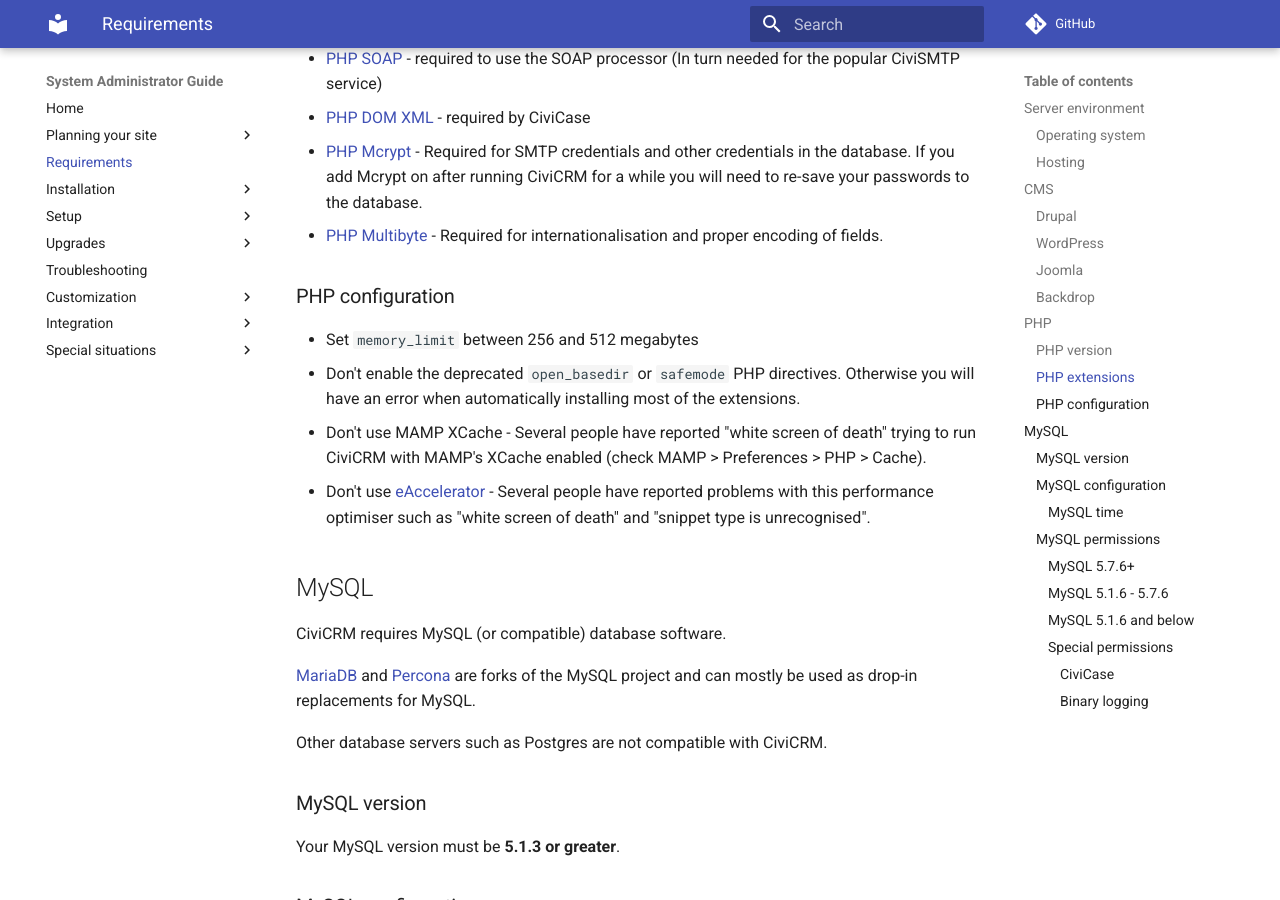
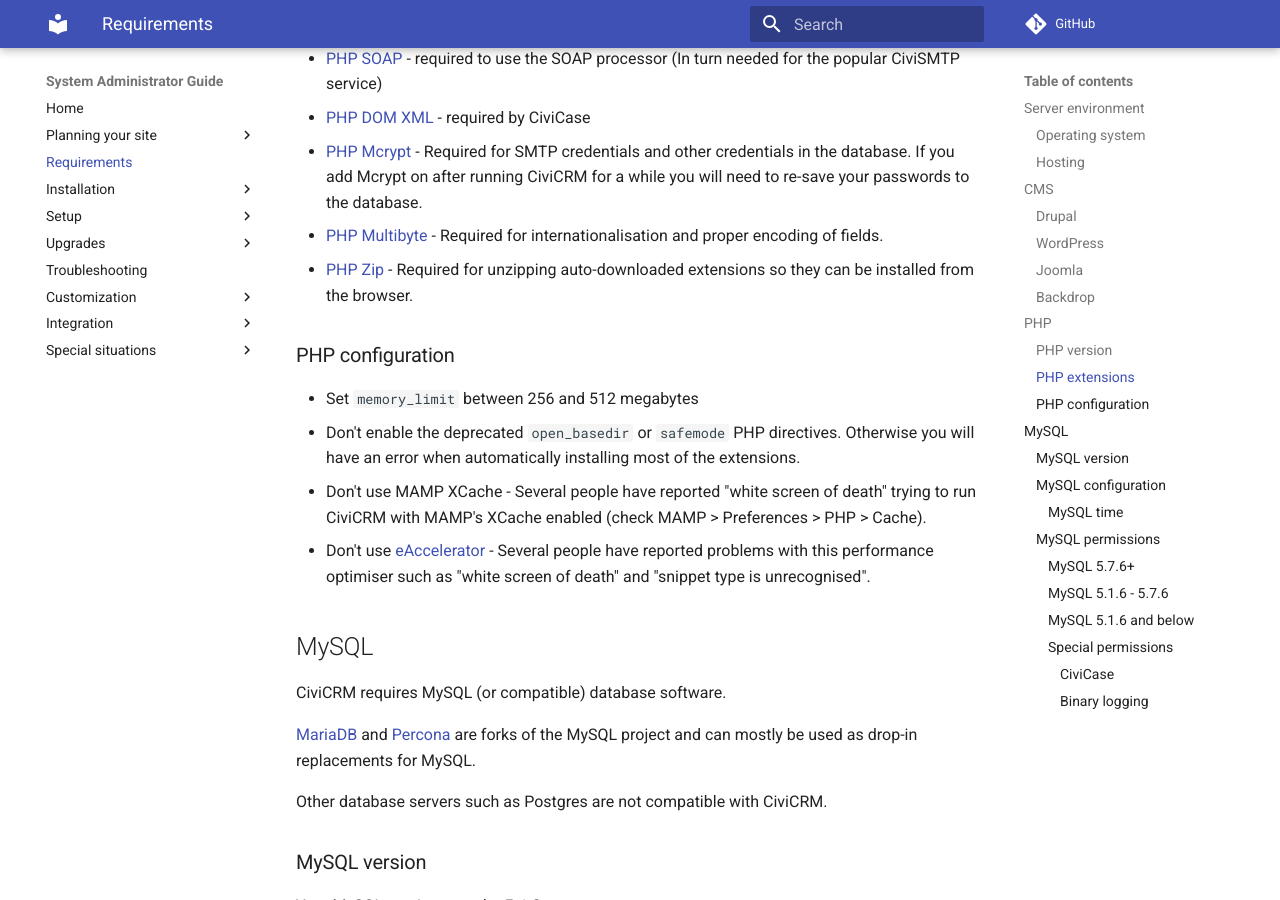
Before and after one commit to civicrm/civicrm-sysadmin-guide, an MkDocs documentation site: the page built from docs/requirements.md, in a window 1280 px wide and 900 px high, scrolled down 2451 px. Built offline with MkDocs 1.6.1 and Material for MkDocs 9.7.7, drawn with Linux system fonts in a browser that asks for light colours; comment, search, counter and statistics services are not loaded; old or Windows-style settings are respelled for this version of MkDocs.

Commit message:
added php zip
The command that worked for me for php7 was
sudo apt-get install php7.0-zip

```diff
--- a/docs/requirements.md
+++ b/docs/requirements.md
@@ -68,6 +68,7 @@ To install these extensions, you will typically install a separate package withi
 * [PHP DOM XML](http://www.php.net/manual/en/dom.setup.php) - required by CiviCase
 * [PHP Mcrypt](http://php.net/manual/en/intro.mcrypt.php) - Required for SMTP credentials and other credentials in the database. If you add Mcrypt on after running CiviCRM for a while you will need to re-save your passwords to the database.
 * [PHP Multibyte](http://php.net/manual/en/ref.mbstring.php) - Required for internationalisation and proper encoding of fields.
+* [PHP Zip](http://php.net/manual/en/book.zip.php) - Required for unzipping auto-downloaded extensions so they can be installed from the browser.
 
 ### PHP configuration
 
```
